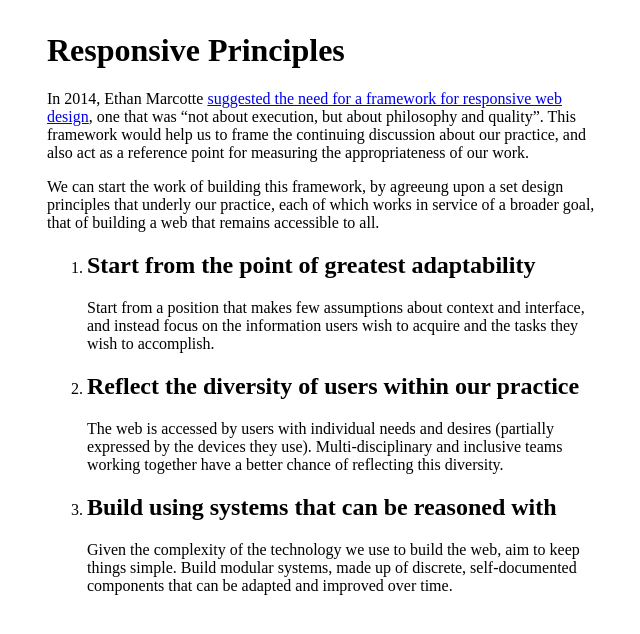
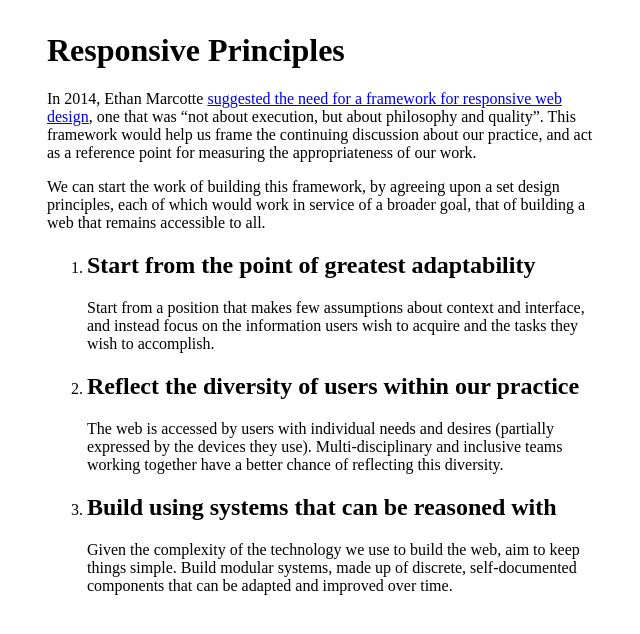
Before and after one commit to austinvernsonger/responsive-principles, a Jekyll site: the page built from index.html, in a window 1280 px wide. Shown: the top 634 px of the page, without its empty margins (313-953 px from the left). Built offline with Jekyll 4.4.1, drawn with Linux system fonts in a browser that asks for light colours.

Commit message:
Fix typo, adjust intro text

```diff
--- a/index.html
+++ b/index.html
@@ -3,9 +3,9 @@ layout: default
 title: Responsive Principles
 ---
 <h1>{{ site.title }}</h1>
-<p>In 2014, Ethan Marcotte <a href="https://vimeo.com/channels/cssday/106869929">suggested the need for a framework for responsive web design</a>, one that was <q>not about execution, but about philosophy and quality</q>. This framework would help us to frame the continuing discussion about our practice, and also act as a reference point for measuring the appropriateness of our work.</p>
+<p>In 2014, Ethan Marcotte <a href="https://vimeo.com/channels/cssday/106869929">suggested the need for a framework for responsive web design</a>, one that was <q>not about execution, but about philosophy and quality</q>. This framework would help us frame the continuing discussion about our practice, and act as a reference point for measuring the appropriateness of our work.</p>
 
-<p>We can start the work of building this framework, by agreeung upon a set design principles that underly our practice, each of which works in service of a broader goal, that of building a web that remains accessible to all.<p>
+<p>We can start the work of building this framework, by agreeing upon a set design principles, each of which would work in service of a broader goal, that of building a web that remains accessible to all.<p>
 
 <ol>
 {% for principle in site.principles %}
```
